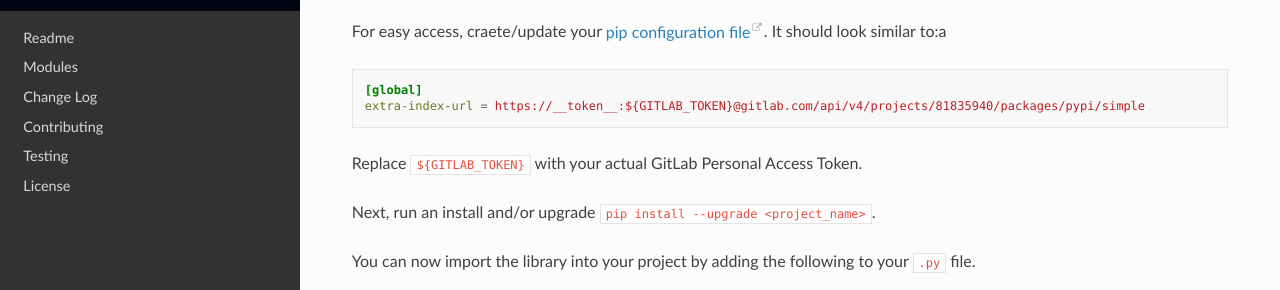
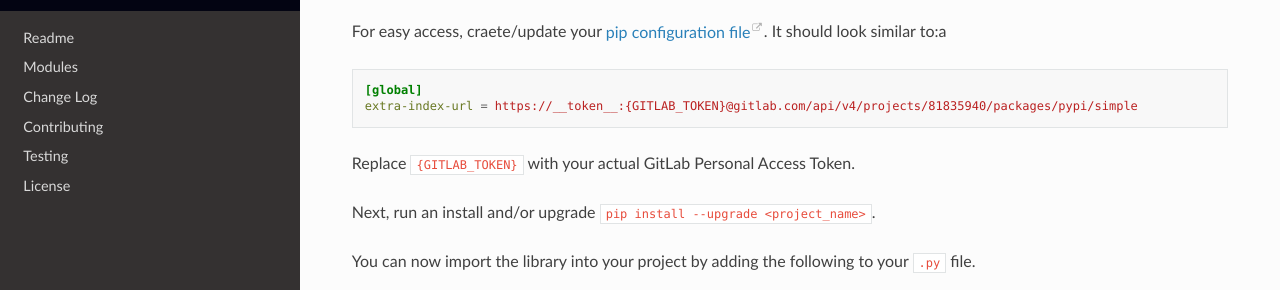
Before and after one commit to Elevaso/Spine, a Sphinx documentation site: the page built from docs/getting_started.rst, in a window 1280 px wide. Shown: the part 196-486 px from the top of the page. Built offline with Sphinx 7.4.7 and the Read the Docs theme 2.0.0, drawn with Linux system fonts in a browser that asks for light colours.

Commit message:
Attempting fix

```diff
--- a/docs/getting_started.rst
+++ b/docs/getting_started.rst
@@ -8,9 +8,9 @@ For easy access, craete/update your `pip configuration file <https://pip.pypa.io
 .. code-block:: ini
 
     [global]
-    extra-index-url = https://__token__:${GITLAB_TOKEN}@gitlab.com/api/v4/projects/81835940/packages/pypi/simple
+    extra-index-url = https://__token__:{GITLAB_TOKEN}@gitlab.com/api/v4/projects/81835940/packages/pypi/simple
 
-Replace :code:`${GITLAB_TOKEN}` with your actual GitLab Personal Access Token.
+Replace :code:`{GITLAB_TOKEN}` with your actual GitLab Personal Access Token.
 
 Next, run an install and/or upgrade :code:`pip install --upgrade <project_name>`.
 
```
